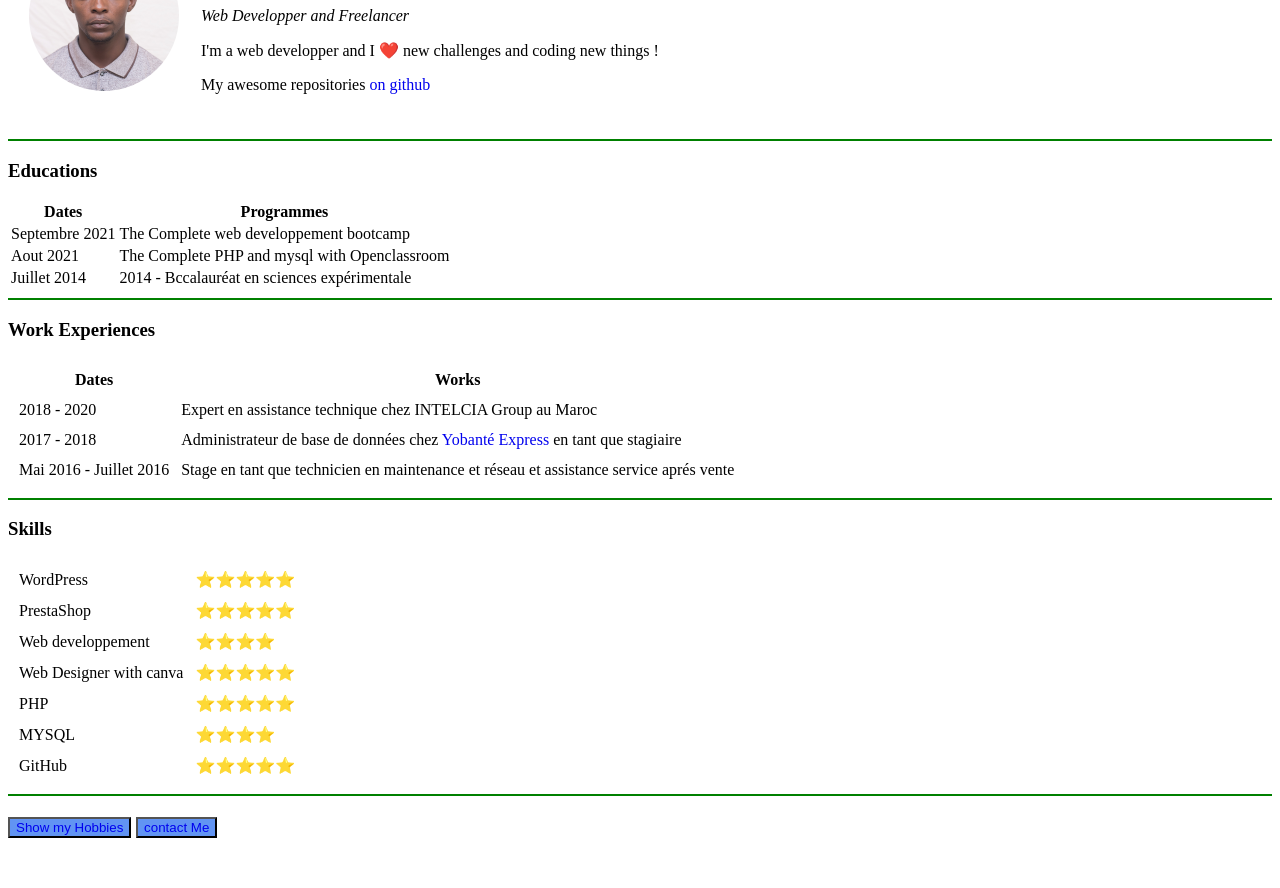
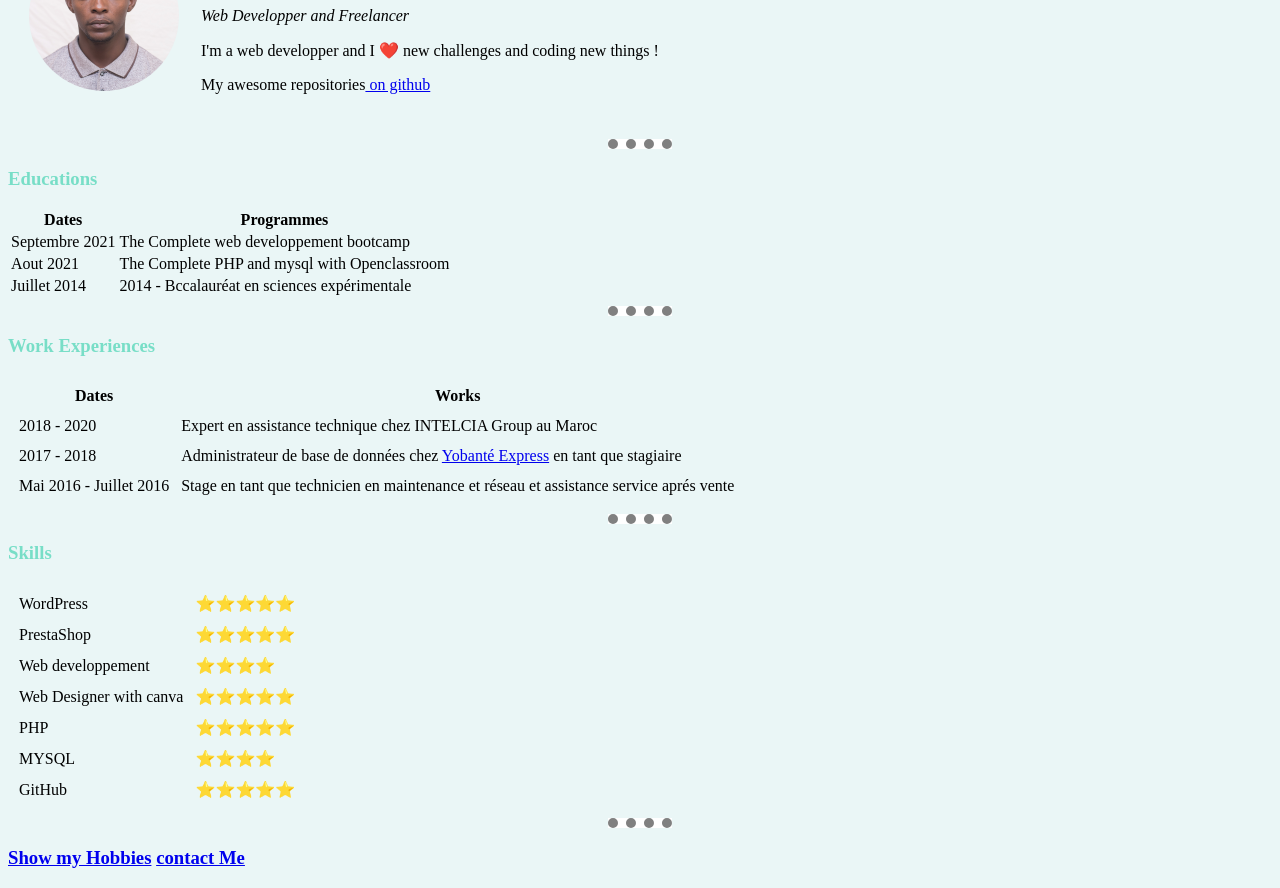
Before and after one commit to doumova/portfolio, a plain HTML site: page index.html in a window 1280 px wide. Shown: the part 102-990 px from the top of the page. Before the commit the page ends 959 px from the top, so only its background shows below. Drawn offline with Linux system fonts and the light colour scheme.

Commit message:
adding our css folder and the style of the cv

```diff
--- a/contact-me.html
+++ b/contact-me.html
@@ -4,6 +4,8 @@
     <meta charset="UTF-8">
     <meta http-equiv="X-UA-Compatible" content="IE=edge">
     <meta name="viewport" content="width=device-width, initial-scale=1.0">
+    <link rel="stylesheet" href="css/style.css">
+
     <title>Contact Me</title>
 </head>
 <body>
--- /dev/null
+++ b/css/style.css
@@ -0,0 +1,14 @@
+body{
+    background-color: #EAF6F6;
+}
+hr{
+    background-color: white;
+    width: 5%;
+    border-color: grey;
+    border-width: 10px;
+    border-style: none;
+    border-top-style: dotted;
+}
+h1, h3{
+    color: #78DEC7;
+}
--- a/index.html
+++ b/index.html
@@ -5,16 +5,9 @@
         <meta charset="UTF-8">
         <meta http-equiv="X-UA-Compatible" content="IE=edge">
         <meta name="viewport" content="width=device-width, initial-scale=1.0">
+        <link rel="stylesheet" href="css/style.css">
         <title> Modou's Personal - site</title>
-        <style>
-            a{
-                text-decoration: none;
 
-            }
-            button{
-                background-color: rgb(97, 148, 243);
-            }
-        </style>
     </head>
 
     <body>
@@ -29,7 +22,7 @@
         </table>
 
 
-        <hr size="2" color="green">
+        <hr>
         <h3>Educations</h3>
         <table>
             <thead>
@@ -54,7 +47,7 @@
             </tbody>
         </table>
 
-        <hr size="2" color="green">
+        <hr>
         <h3>Work Experiences</h3>
         <!-- <p>2016 - 2107 Administrateur de site et developpeur de base de données chez YES</p> -->
         <table cellspacing="10">
@@ -89,9 +82,10 @@
             </tbody>
         </table>
 
-        <hr size="2" color="green">
+        <hr>
         <h3>Skills</h3>
         <table cellspacing="10">
+            <tbody>
                 <tr>
                     <td>WordPress</td>
                     <td>⭐⭐⭐⭐⭐</td>
@@ -120,16 +114,18 @@
                     <td>GitHub</td>
                     <td>⭐⭐⭐⭐⭐</td>
                 </tr>
+            </tbody>
+
+
         </table>
 
-        <hr size="2" color="green">
+        <hr>
         <h3>
-            <button>
                 <a href="hobbies.html">Show my Hobbies</a>
-            </button>
-            <button>
+
+
                 <a href="contact-me.html">contact Me</a>
-            </button>
+
         </h3>
     </body>
 
```
Also changed, not shown: hobbies.html (+3 -1 lines). Lines whose indentation alone changed are shown as unchanged.
